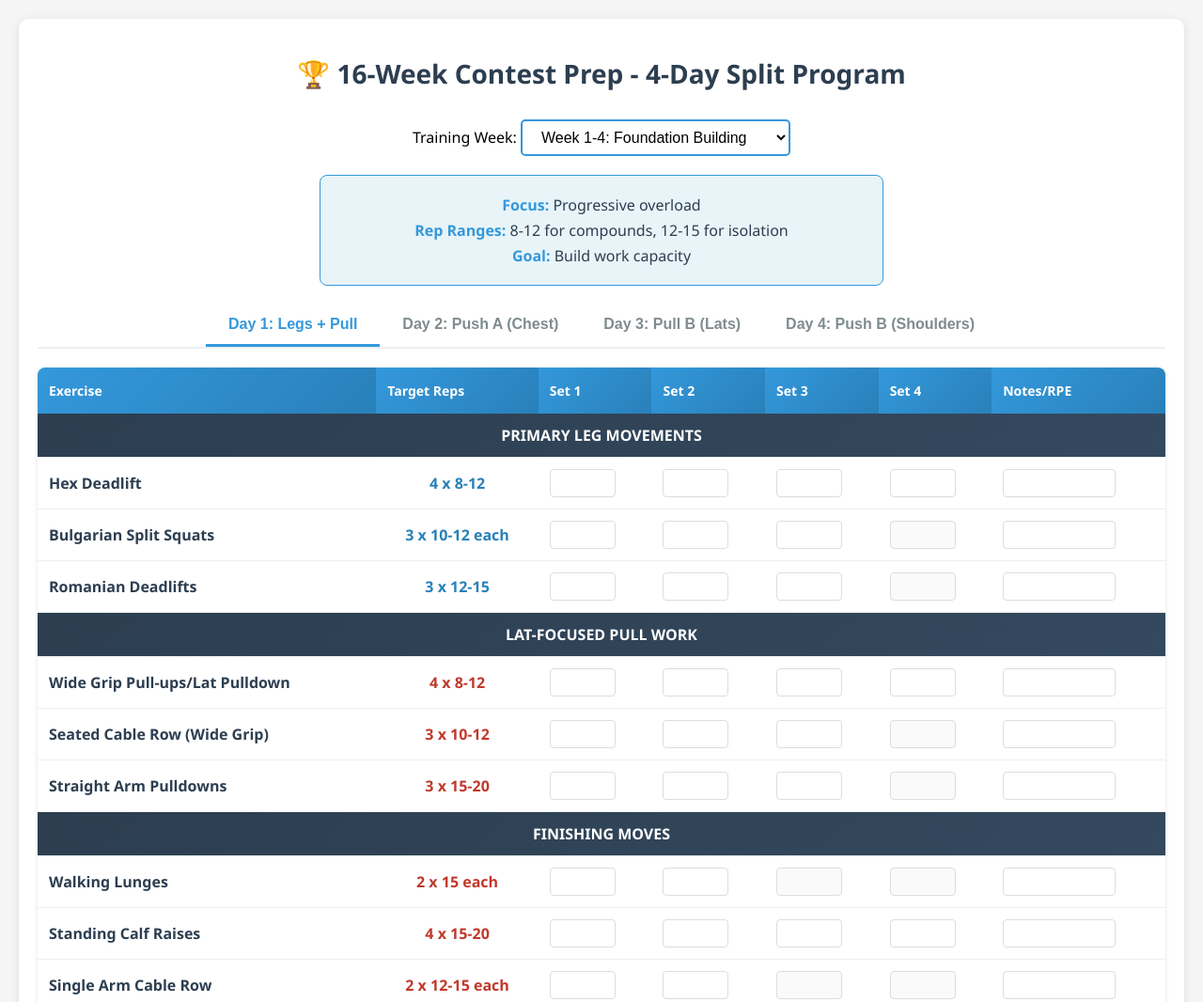
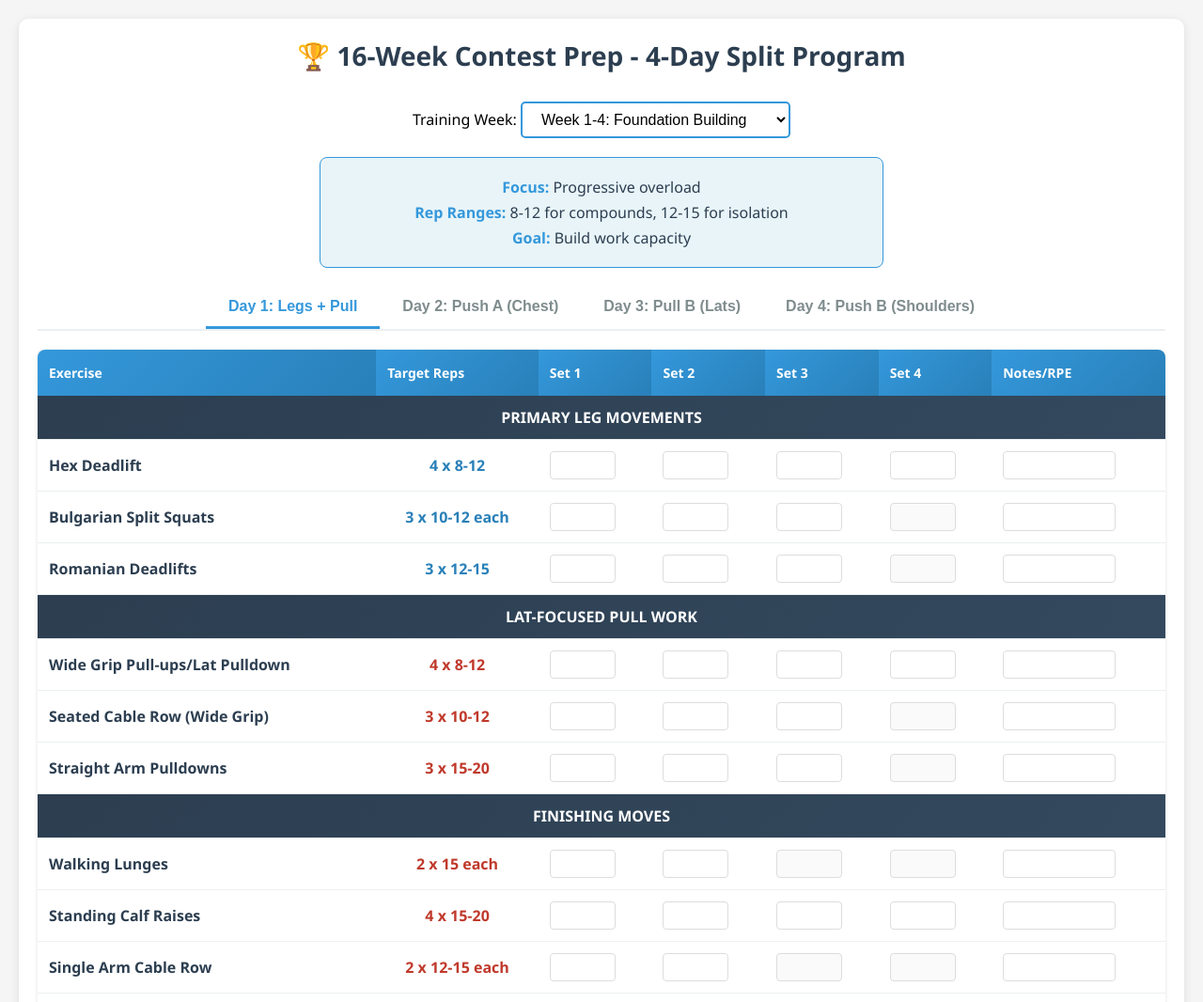
Before and after one commit to Adamor/workout, a website: page public/index.html in a window 1280 px wide. Shown: the top 1066 px of the page at 94% size. Drawn offline with Linux system fonts and the light colour scheme.

Commit message:
Update index.html

```diff
--- a/public/index.html
+++ b/public/index.html
@@ -2,10 +2,10 @@
 <html lang="en">
 <head>
   <meta charset="utf-8"/>
-  <meta name="viewport" content="width=device-width, initial-scale=1.0"/>
+  <meta content="width=device-width, initial-scale=1.0" name="viewport"/>
   <title>16-Week Contest Prep - 4-Day Split Program</title>
   <style>
-    * { box-sizing: border-box; }
+    * { box-sizing: border-box; margin: 0; padding: 0; }
     body {
       font-family: 'Segoe UI', Tahoma, Geneva, Verdana, sans-serif;
       margin: 20px;
@@ -75,8 +75,6 @@
     }
     .day-content { display: none; }
     .day-content.active { display: block; }
-
-    /* TABLE VIEW for Desktop */
     .exercise-table {
       width: 100%;
       border-collapse: collapse;
@@ -140,8 +138,6 @@
       font-weight: bold;
       font-size: 16px;
     }
-
-    /* CARDS for Mobile */
     .mobile-cards { display: none; }
     @media (max-width: 768px) {
       .exercise-table { display: none; }
@@ -192,7 +188,6 @@
     @media (max-width: 768px) {
       .mobile-cards { margin-bottom: 25px;}
     }
-
     .button-group {
       text-align: center;
       margin: 30px 0;
@@ -282,14 +277,7 @@
       <button class="tab" onclick="showDay(3)">Day 3: Pull B (Lats)</button>
       <button class="tab" onclick="showDay(4)">Day 4: Push B (Shoulders)</button>
     </div>
-
-    <!-- --------- DAY CONTENTS: TABLES + MOBILE CARDS --------- -->
-    <!-- Loop for all days -->
-    <div id="days-root">
-      <!-- Rendered by JS -->
-    </div>
-    <!-- --------- END DAY CONTENTS --------- -->
-
+    <div id="days-root"></div>
     <div class="button-group">
       <button class="button" onclick="saveProgress()">💾 Save Progress</button>
       <button class="button" onclick="loadProgress()">📂 Load Saved Data</button>
```
